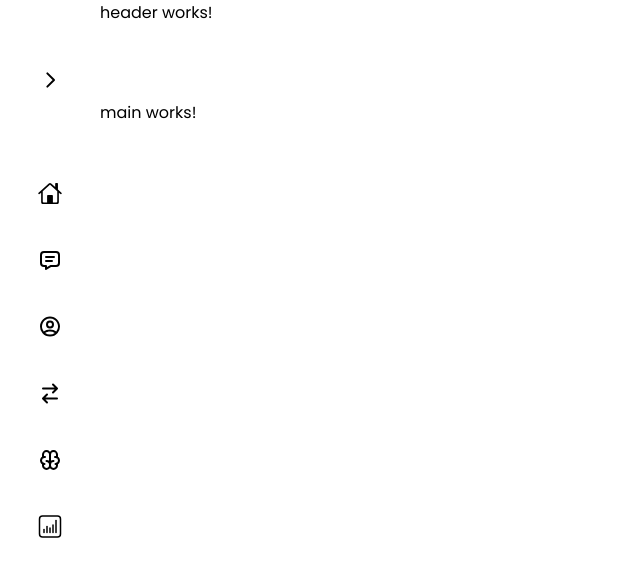
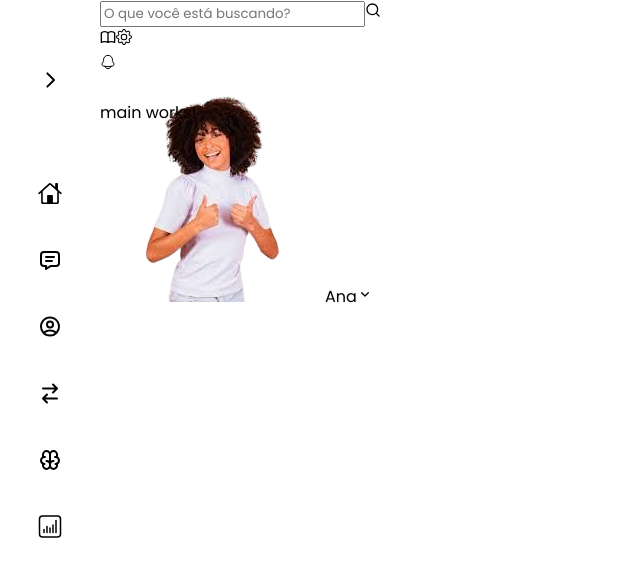
Before and after one commit to leo3210k/Teste_First_Decision, an Angular app: page / in a window 1280 px wide. Shown: the top 576 px of the page, without its empty margins (0-640 px from the left). Built offline with nearby package versions, Linux system fonts and the light colour scheme.

Commit message:
feat: add header elements

```diff
--- a/src/app/components/header/header.component.html
+++ b/src/app/components/header/header.component.html
@@ -1 +1,18 @@
-<p>header works!</p>
+<header class="header">
+  <div></div>
+  <div class="header__search">
+    <input type="text" class="header__input" placeholder="O que você está buscando?">
+    <img class="header__image" src="assets/icons/header/search.svg" alt="search">
+  </div>
+  <div class="header__buttons">
+    <img class="header__image" src="assets/icons/header/book.svg" alt="book">
+    <img class="header__image" src="assets/icons/header/gear.svg" alt="gear">
+    <div class="header__notification">
+      <img class="header__image" src="assets/icons/header/bell.svg" alt="bell">
+      <div class="header__notification-sign"></div>
+    </div>
+    <img class="header__image header__image--profile" src="assets/icons/header/profile_image.png" alt="profile_image">
+    <span class="header__profile-name">Ana</span>
+    <img class="header__image header__image--large" src="assets/icons/header/down_arrow.svg" alt="down_arrow">
+  </div>
+</header>
```
